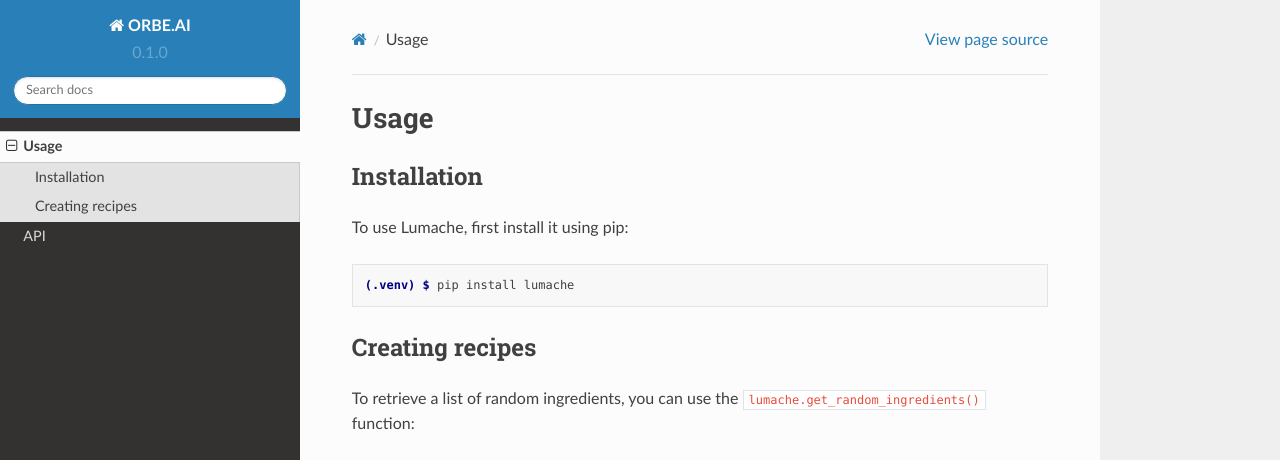
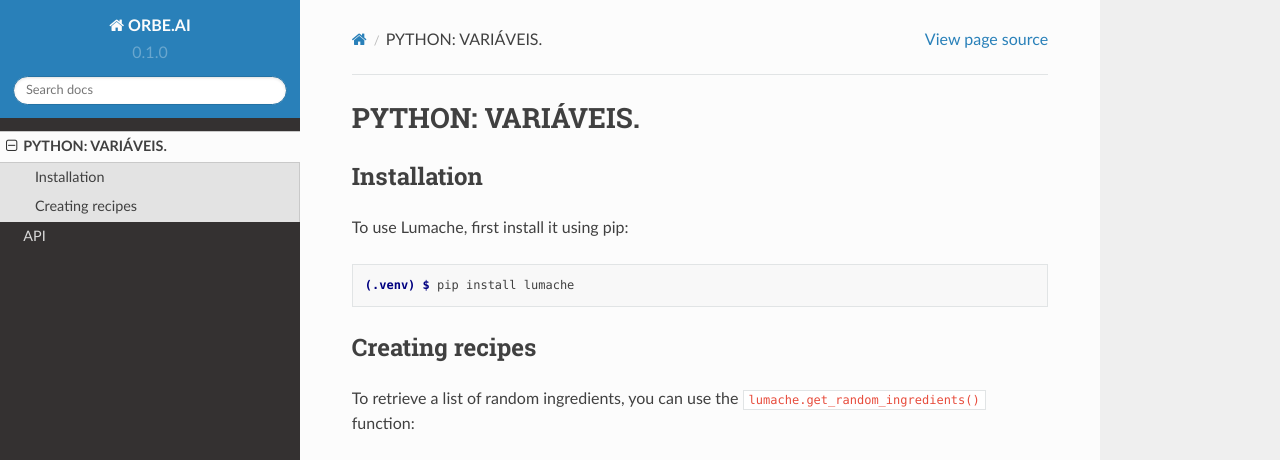
Before and after one commit to OrbeAI/rtd-python, a Sphinx documentation site: the page built from docs/source/usage.rst, in a window 1280 px wide and 1095 px high. Shown: the top 460 px of the window. Built offline with Sphinx 7.4.7 and the Read the Docs theme 2.0.0, drawn with Linux system fonts in a browser that asks for light colours; grey boxes are pictures that could not be loaded.

Commit message:
Update usage.rst

```diff
--- a/docs/source/usage.rst
+++ b/docs/source/usage.rst
@@ -1,4 +1,4 @@
-Usage
+PYTHON: VARIÁVEIS.
 =====
 
 .. _installation:
```
